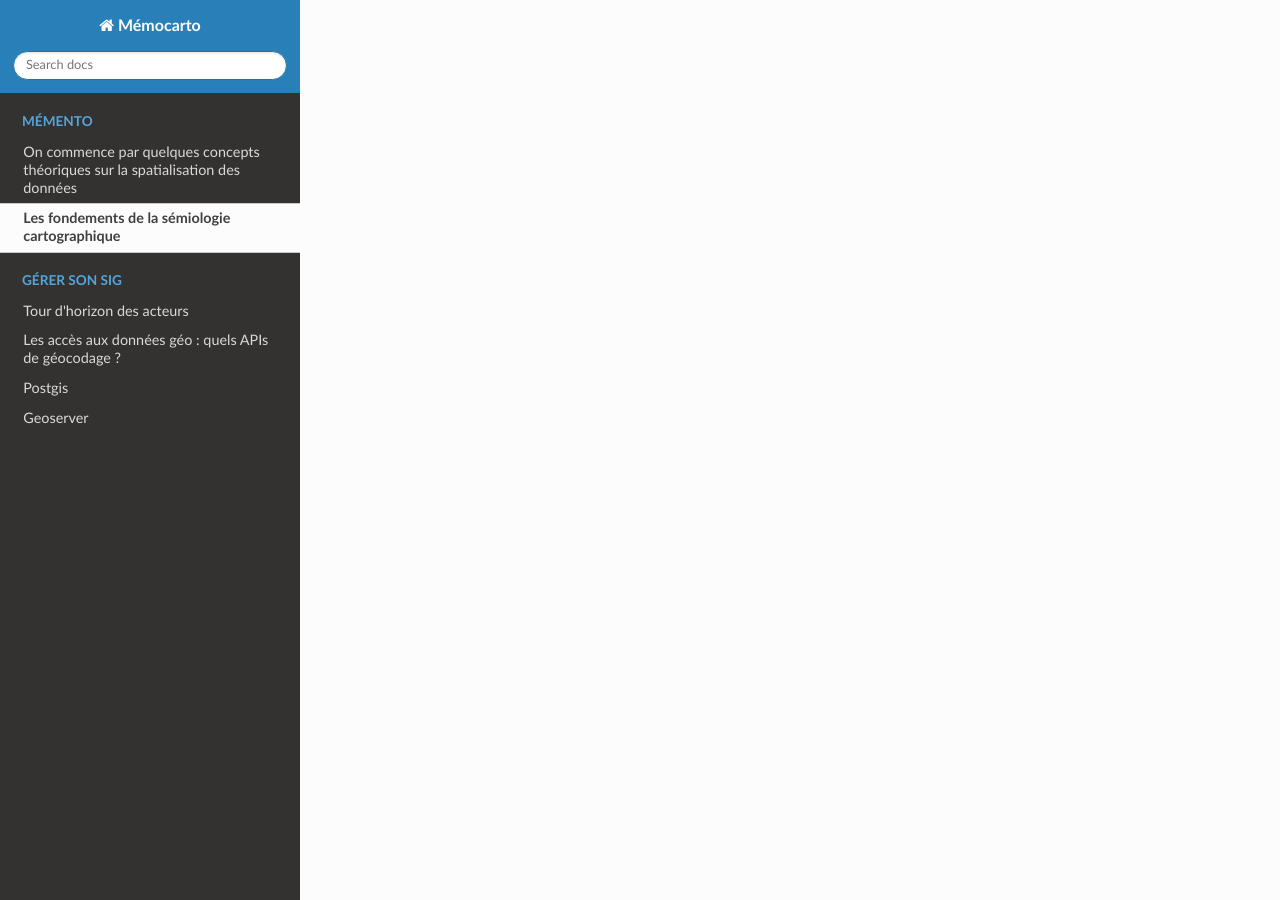
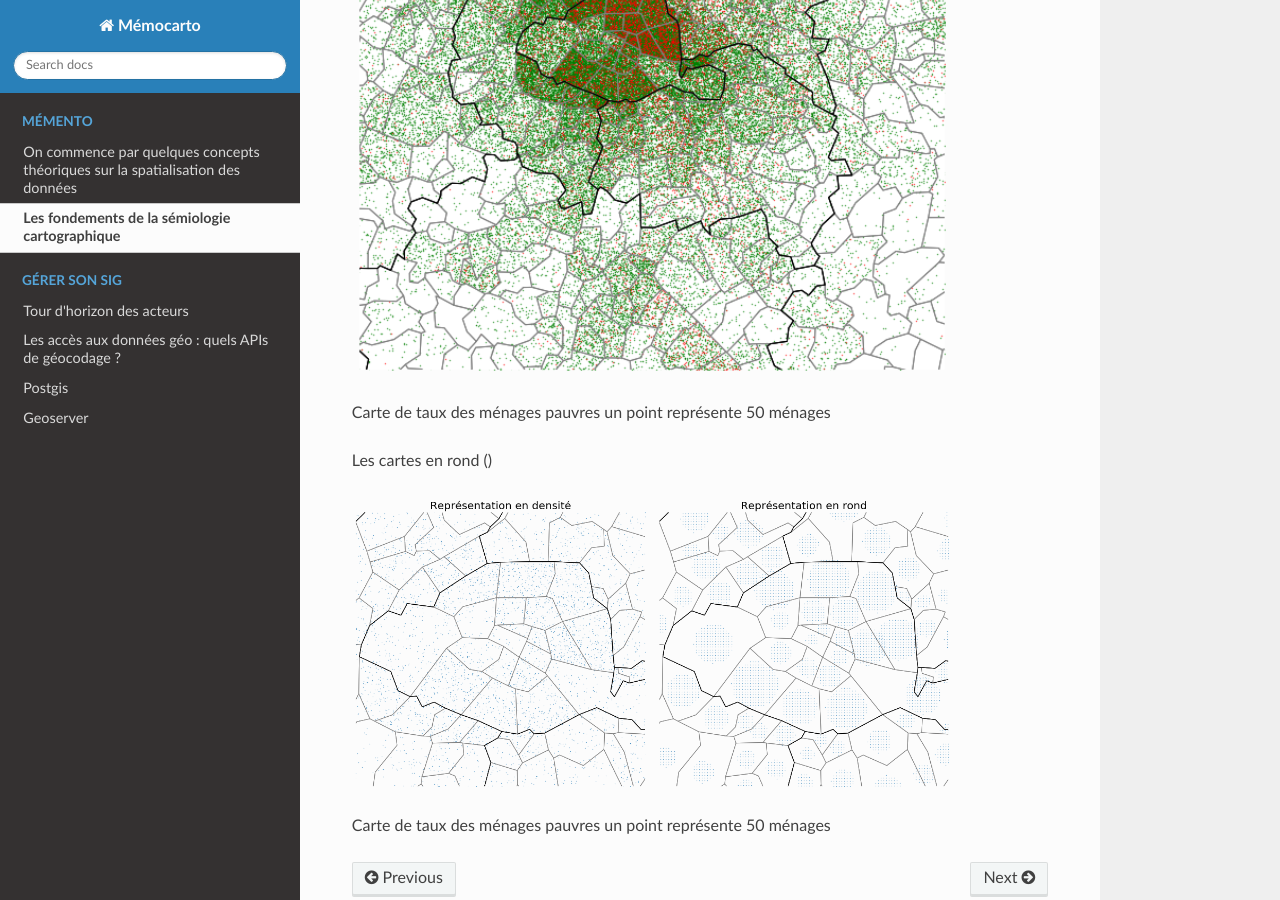
Before and after one commit to JulieDjidji/memocarto, a Sphinx documentation site: the page built from doc/source/semio.rst, in a window 1280 px wide and 900 px high, scrolled down 1128 px. Built offline with Sphinx 7.4.7 and the Read the Docs theme 2.0.0, drawn with Linux system fonts in a browser that asks for light colours; pages that are not in the unit, such as notebooks, are missing from menus; some of the changed text lies outside the part shown.

Commit message:
Update semio.rst

```diff
--- a/doc/source/semio.rst
+++ b/doc/source/semio.rst
@@ -3,4 +3,21 @@ Explication des règles de sémiologie cartographique
 
 Les cartes choropleths : la carte de densité et la carte de taux.
 
+.. figure:: _static/densite.png
+   :width: 600
+
+Carte de densité, un point représente 100 personnes
+
+.. figure:: _static/taux.png
+   :width: 600
+
+Carte de taux des ménages pauvres un point représente 50 ménages
+
+
+
 Les cartes en rond ()
+
+.. figure:: _static/rond.png
+   :width: 600
+
+Carte de taux des ménages pauvres un point représente 50 ménages
```
